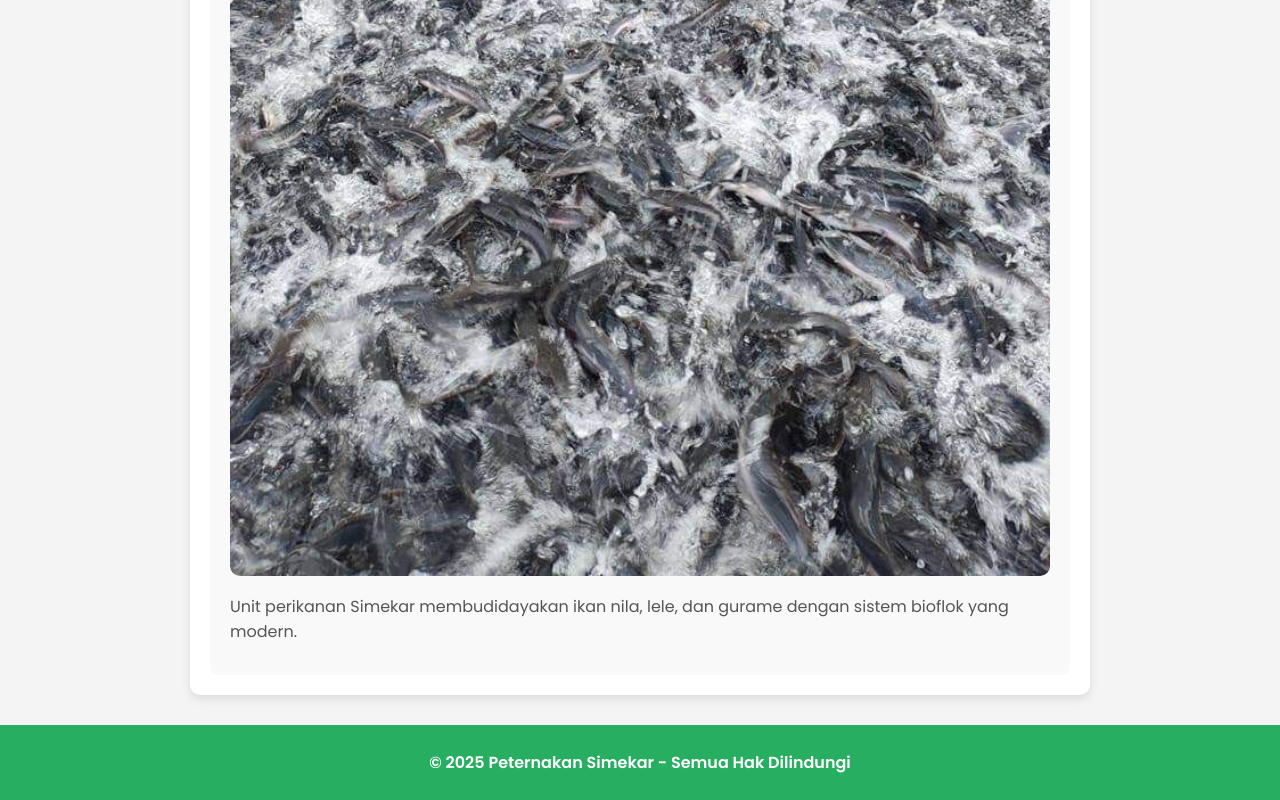
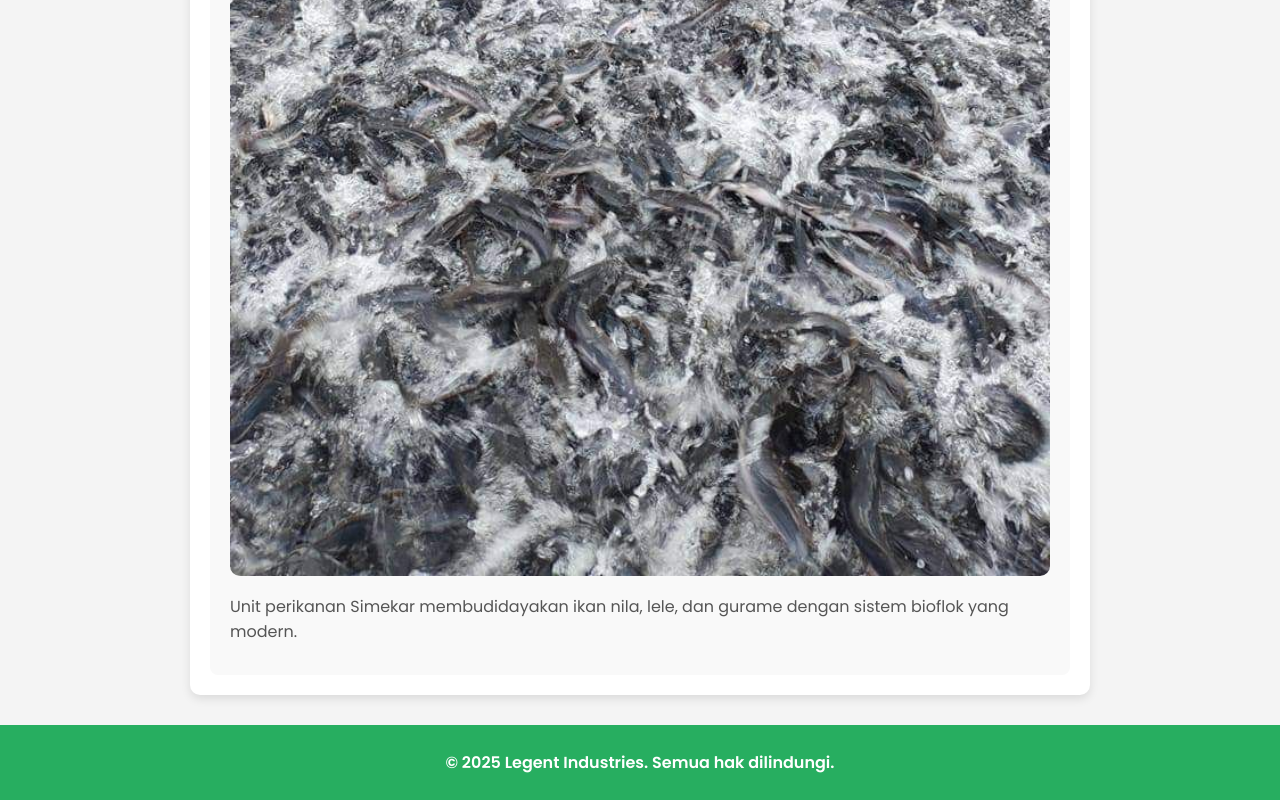
Before and after one commit to simekar/legentindustries, a plain HTML site: page peternakan.html in a window 1280 px wide. Shown: the part 4312-5112 px from the top of the page. Drawn offline with Linux system fonts and the light colour scheme.

Commit message:
Update peternakan.html

```diff
--- a/peternakan.html
+++ b/peternakan.html
@@ -167,7 +167,7 @@
     </main>
 
     <footer>
-        <p>&copy; 2025 Peternakan Simekar - Semua Hak Dilindungi</p>
+        <p>&copy; 2025 Legent Industries. Semua hak dilindungi.</p>
     </footer>
 
 </body>
```
